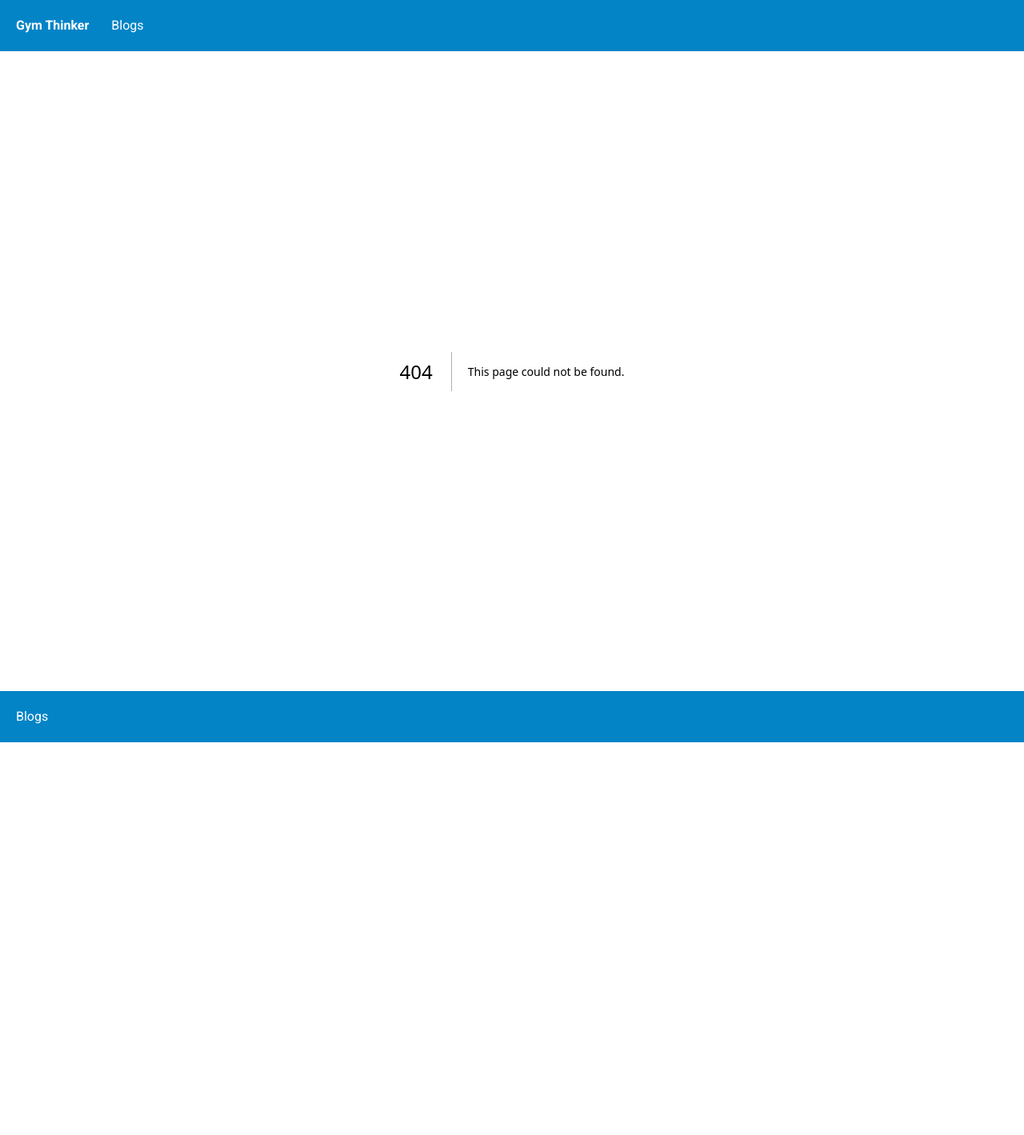
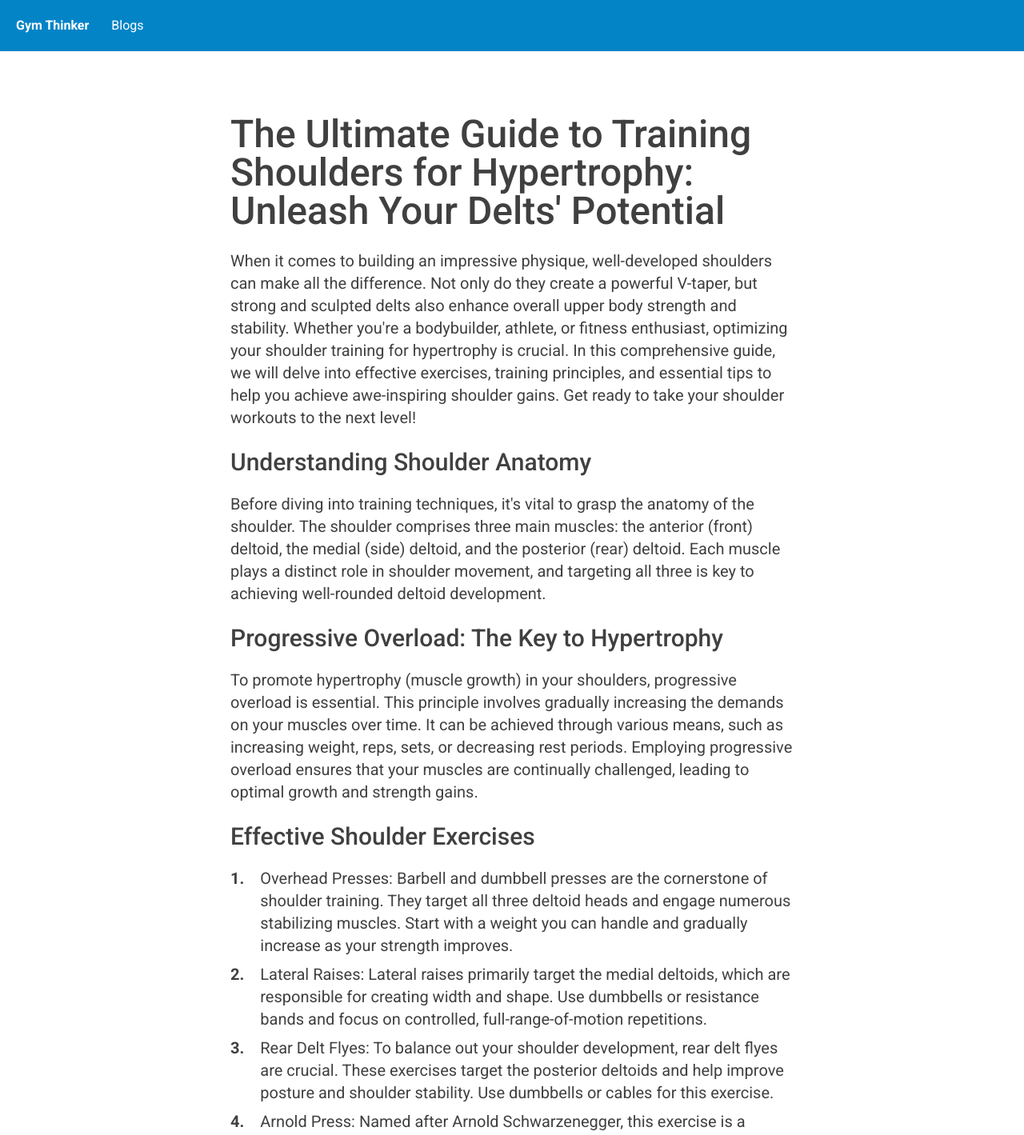
Before and after one commit to JackNalias/gym-blog, a Next.js app: page /blogs/ultimate-guide-for-shoulder-hypertrophy-training in a window 1280 px wide. Before the commit this address had no page. Shown: the top 1419 px of the page at 80% size. Before the commit the page ends 928 px from the top, so only its background shows below. Built offline with nearby package versions, Linux system fonts and the light colour scheme.

Commit message:
ultimate guide shoulder hypertrophy

```diff
--- /dev/null
+++ b/src/app/blogs/ultimate-guide-for-shoulder-hypertrophy-training/page.tsx
@@ -0,0 +1,185 @@
+export const metadata = {
+  title: "Gym Thinker -  Ultimate Guide to Shoulder Hypertrophy",
+  description: `When it comes to building an impressive physique, well-developed
+  shoulders can make all the difference. Not only do they create a
+  powerful V-taper, but strong and sculpted delts also enhance overall
+  upper body strength and stability. Whether you're a bodybuilder,
+  athlete, or fitness enthusiast, optimizing your shoulder training for
+  hypertrophy is crucial. In this comprehensive guide, we will delve into
+  effective exercises, training principles, and essential tips to help you
+  achieve awe-inspiring shoulder gains. Get ready to take your shoulder
+  workouts to the next level!`,
+};
+
+export default function TrainingBicepsForHypertrophy() {
+  return (
+    <main className="blog">
+      <h1>
+        The Ultimate Guide to Training Shoulders for Hypertrophy: Unleash Your
+        Delts&apos; Potential
+      </h1>
+
+      <p>
+        When it comes to building an impressive physique, well-developed
+        shoulders can make all the difference. Not only do they create a
+        powerful V-taper, but strong and sculpted delts also enhance overall
+        upper body strength and stability. Whether you&apos;re a bodybuilder,
+        athlete, or fitness enthusiast, optimizing your shoulder training for
+        hypertrophy is crucial. In this comprehensive guide, we will delve into
+        effective exercises, training principles, and essential tips to help you
+        achieve awe-inspiring shoulder gains. Get ready to take your shoulder
+        workouts to the next level!
+      </p>
+
+      <h2>Understanding Shoulder Anatomy</h2>
+      <p>
+        Before diving into training techniques, it&apos;s vital to grasp the
+        anatomy of the shoulder. The shoulder comprises three main muscles: the
+        anterior (front) deltoid, the medial (side) deltoid, and the posterior
+        (rear) deltoid. Each muscle plays a distinct role in shoulder movement,
+        and targeting all three is key to achieving well-rounded deltoid
+        development.
+      </p>
+
+      <h2>Progressive Overload: The Key to Hypertrophy</h2>
+      <p>
+        To promote hypertrophy (muscle growth) in your shoulders, progressive
+        overload is essential. This principle involves gradually increasing the
+        demands on your muscles over time. It can be achieved through various
+        means, such as increasing weight, reps, sets, or decreasing rest
+        periods. Employing progressive overload ensures that your muscles are
+        continually challenged, leading to optimal growth and strength gains.
+      </p>
+
+      <h2>Effective Shoulder Exercises</h2>
+      <ul className="list-decimal">
+        <li>
+          <span>1.</span>
+          Overhead Presses: Barbell and dumbbell presses are the cornerstone of
+          shoulder training. They target all three deltoid heads and engage
+          numerous stabilizing muscles. Start with a weight you can handle and
+          gradually increase as your strength improves.
+        </li>
+        <li>
+          <span>2.</span>
+          Lateral Raises: Lateral raises primarily target the medial deltoids,
+          which are responsible for creating width and shape. Use dumbbells or
+          resistance bands and focus on controlled, full-range-of-motion
+          repetitions.
+        </li>
+        <li>
+          <span>3.</span>
+          Rear Delt Flyes: To balance out your shoulder development, rear delt
+          flyes are crucial. These exercises target the posterior deltoids and
+          help improve posture and shoulder stability. Use dumbbells or cables
+          for this exercise.
+        </li>
+        <li>
+          <span>4.</span>
+          Arnold Press: Named after Arnold Schwarzenegger, this exercise is a
+          modified version of the overhead press. It involves rotating the
+          wrists during the movement, effectively targeting all three deltoid
+          heads.
+        </li>
+      </ul>
+      <ul>
+        <li>
+          <span>5.</span>
+          Upright Rows: Upright rows target the medial and anterior deltoids
+          while also engaging the upper traps. Use a barbell or cable machine,
+          keeping your elbows high and close to your body during the movement.
+        </li>
+      </ul>
+
+      <h2>Training Frequency and Volume</h2>
+      <p>
+        To optimize shoulder hypertrophy, striking the right balance between
+        training frequency and volume is crucial. Aim for two to three
+        shoulder-focused workouts per week, allowing for sufficient recovery
+        time between sessions. Start with a moderate volume of sets and reps,
+        gradually increasing over time as your strength and conditioning
+        improve.
+      </p>
+
+      <h2>Mind-Muscle Connection</h2>
+      <p>
+        Developing a strong mind-muscle connection is essential for efficient
+        shoulder training. Focus on contracting and engaging the targeted
+        muscles during each repetition. Visualization techniques, slow and
+        controlled movements, and performing exercises in front of a mirror can
+        help enhance this connection.
+      </p>
+
+      <h2>Proper Form and Technique</h2>
+      <p>
+        Maintaining proper form and technique is paramount for both safety and
+        effectiveness. Avoid using excessive momentum or swinging during
+        exercises, as it takes away the tension from the target muscles. Engage
+        in a full range of motion, and if needed, decrease the weight to ensure
+        proper form is maintained.
+      </p>
+
+      <h2>Nutrition and Recovery</h2>
+      <p>
+        To maximize your shoulder hypertrophy, nutrition and recovery are
+        equally important. Adequate protein intake is crucial for muscle growth,
+        so ensure you consume enough lean protein sources like chicken, fish,
+        tofu, or protein supplements. Additionally, a well-balanced diet rich in
+        fruits, vegetables, whole grains, and healthy fats will provide the
+        necessary nutrients for optimal muscle recovery and growth.
+      </p>
+      <p>
+        Proper rest and recovery are vital for muscle development. Aim for 7-9
+        hours of quality sleep each night to allow your body to repair and
+        rebuild. Incorporating rest days into your training routine will prevent
+        overtraining and reduce the risk of injury.
+      </p>
+
+      <h2>Progressive Variation</h2>
+      <p>
+        To continuously stimulate muscle growth, incorporate progressive
+        variation into your shoulder workouts. This can involve changing the
+        order of exercises, modifying grip positions, incorporating drop sets or
+        supersets, or implementing advanced training techniques like pyramids or
+        eccentric training.
+      </p>
+
+      <h2>Warm-up and Mobility</h2>
+      <p>
+        Before starting your shoulder workout, warm up properly to increase
+        blood flow, raise body temperature, and loosen up the muscles. Dynamic
+        stretching and mobility exercises specifically targeting the shoulders
+        will help prevent injuries and optimize your performance.
+      </p>
+
+      <h2>Tracking Progress</h2>
+      <p>
+        To ensure you&apos;re making progress, track your workouts. Keep a
+        training journal to record exercises, sets, reps, weights, and any
+        additional notes. This will allow you to monitor your strength gains,
+        identify areas for improvement, and adjust your training accordingly.
+      </p>
+
+      <h2>Conclusion</h2>
+      <p>
+        Building well-developed shoulders for hypertrophy requires a systematic
+        approach that incorporates effective exercises, progressive overload,
+        proper form, and adequate nutrition and recovery. By implementing the
+        strategies outlined in this guide and consistently following a
+        well-designed shoulder training program, you can optimize your gains and
+        achieve the impressive deltoid development you desire. Remember,
+        consistency and patience are key, so stay focused and committed to your
+        training regimen. Get ready to unleash your delts&apos; full potential!
+      </p>
+      <p>
+        By following these guidelines and incorporating them into your training
+        routine, you can optimize your shoulder hypertrophy and achieve
+        impressive deltoid development. Consistency, progressive overload,
+        proper form, nutrition, and recovery are the pillars of success. So,
+        stay focused, committed, and patient on your fitness journey. Unleash
+        your delts&apos; full potential and make a powerful impact with your
+        well-developed and sculpted shoulders!
+      </p>
+    </main>
+  );
+}
--- a/src/app/page.tsx
+++ b/src/app/page.tsx
@@ -55,6 +55,20 @@ export default function Home() {
       this article, we will delve into effective training strategies and
       provide practical tips to maximize hypertrophy in your back muscles.`,
     },
+    {
+      title: "The Ultimate Guide to Shoulder Hypertrophy Training",
+      link: "/blogs/ultimate-guide-for-shoulder-hypertrophy-training",
+      date: "2023-05-22",
+      excerpt: `When it comes to building an impressive physique, well-developed
+      shoulders can make all the difference. Not only do they create a
+      powerful V-taper, but strong and sculpted delts also enhance overall
+      upper body strength and stability. Whether you're a bodybuilder,
+      athlete, or fitness enthusiast, optimizing your shoulder training for
+      hypertrophy is crucial. In this comprehensive guide, we will delve into
+      effective exercises, training principles, and essential tips to help you
+      achieve awe-inspiring shoulder gains. Get ready to take your shoulder
+      workouts to the next level!`,
+    },
   ];
 
   return (
```
